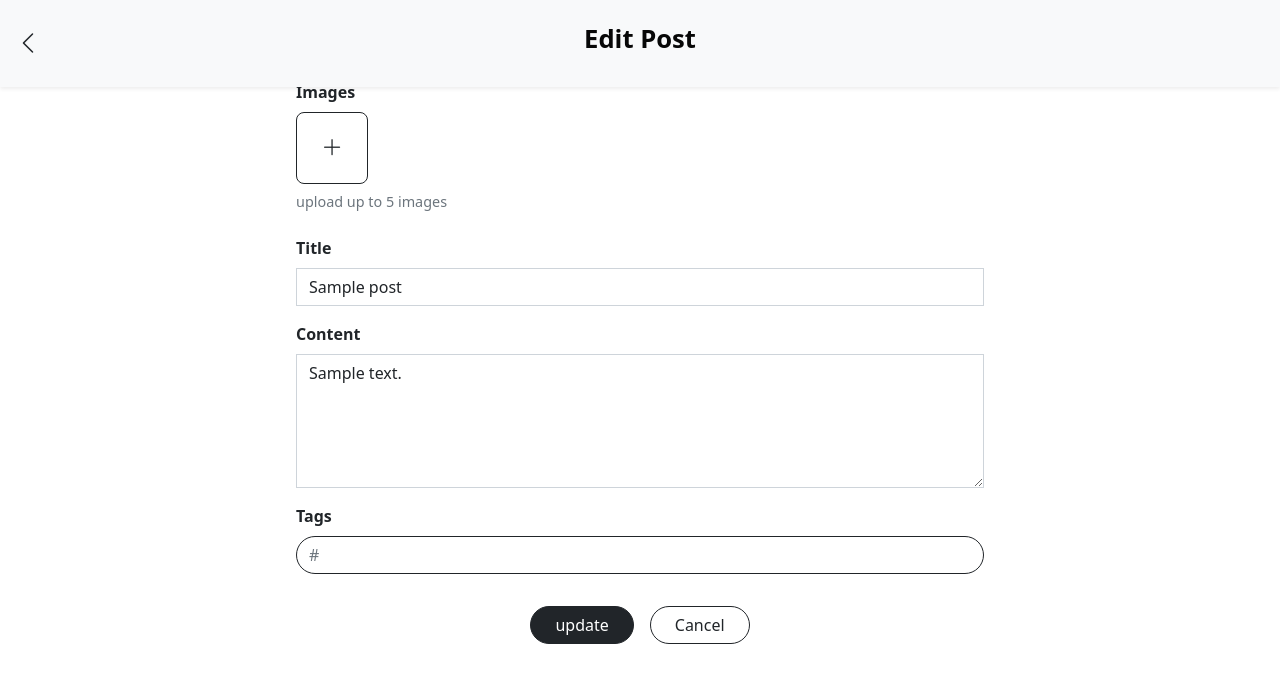
After one commit to JJYNG1023/Project_3_Mira_Blog, a Django app: a page that uses blog/templates/blog/edit_post.html in a window 1280 px wide. The commit adds this page. Shown: the top 683 px of the page. Run offline with Django 4.2, Linux system fonts and the light colour scheme; a user stored in the database is signed in; tables that the repository leaves empty hold one stand-in row (values such as "Sample post").

Commit message:
create edit/update blog post

```diff
--- /dev/null
+++ b/blog/templates/blog/edit_post.html
@@ -0,0 +1,102 @@
+{% extends "base.html" %} {% block navbar %} {% endblock %} {% block content %}
+
+<!-- duplicated from bookmark.html and revised the header to adapt create_post-->
+<header>
+  <nav class="navbar bg-light shadow-sm fixed-top">
+    <div class="container-fluid position-relative justify-content-center py-3">
+      <div>
+        <a
+          href="{% url 'home' %}"
+          class="position-absolute start-0 top-50 translate-middle-y ms-3 text-dark fs-4"
+          aria-label="Return to home"
+        >
+          <i class="bi bi-chevron-left"></i>
+        </a>
+      </div>
+
+      <div>
+        <h1>Edit Post</h1>
+      </div>
+    </div>
+  </nav>
+</header>
+
+<section class="container post-detail-section">
+  <form method="post" id="createPostForm" enctype="multipart/form-data">
+    {% csrf_token %} {{ post_form.non_field_errors }}
+    <!--area for uploading images-->
+    <div class="mb-4">
+      <label class="form-label fw-bold"> Images </label>
+      <div id="imagePreviewWrapper" class="d-flex flex-wrap gap-2 mb-2">
+        <label for="imageInput" class="image-upload-box">
+          <i class="bi bi-plus-lg"></i>
+        </label>
+      </div>
+
+      <input
+        class="d-none"
+        type="file"
+        id="imageInput"
+        name="images"
+        accept="image/*"
+        multiple
+      />
+      <p class="mira-post-preview text-muted">upload up to 5 images</p>
+    </div>
+
+    <!--title field-->
+    <div class="mb-3">
+      <label
+        for="{{ post_form.title.id_for_label }}"
+        class="form-label fw-bold"
+      >
+        Title
+      </label>
+      {{ post_form.title }} {{ post_form.title.errors }}
+    </div>
+
+    <!--content field-->
+    <div class="mb-3">
+      <label
+        for="{{ post_form.content.id_for_label }}"
+        class="form-label fw-bold"
+      >
+        Content
+      </label>
+      {{ post_form.content }} {{ post_form.content.errors }}
+    </div>
+
+    <!--tag filter-->
+    <div class="mb-4">
+      <label for="tagInput" class="form-label fw-bold"> Tags </label>
+      <input
+        type="text"
+        id="tagInput"
+        class="form-control rounded-pill border-dark"
+        placeholder="#"
+      />
+      <input
+        type="hidden"
+        id="tagNames"
+        name="tag_names"
+        value="{{existing_tags}}"
+      />
+      <div id="tagPreviewWrapper" class="d-flex flex-wrap gap-2 mt-2"></div>
+    </div>
+
+    <div class="d-flex justify-content-center gap-3 mb-5">
+      <button type="submit" class="btn btn-dark rounded-pill px-4">
+        update
+      </button>
+
+      <a
+        href="{% url 'post_detail' post.slug %}"
+        class="btn btn-outline-dark rounded-pill px-4"
+      >
+        Cancel
+      </a>
+    </div>
+  </form>
+</section>
+
+{% endblock %}
--- a/blog/urls.py
+++ b/blog/urls.py
@@ -29,6 +29,7 @@ urlpatterns = [
     path('create_post/', views.create_post, name='create_post'),
     # This line is added to handle the creation of new blog posts at the /create_post/ URL
 
+    path('blog/<slug:slug>/edit/', views.edit_post, name='edit_post'),
    # path('profile/', views.profile, name='profile'),
     # This line is added to handle the user profile view at the /profile/ URL
 
--- a/blog/views.py
+++ b/blog/views.py
@@ -214,13 +214,15 @@ def create_post(request):
         if len(images) > 5:
             messages.error(request, 'You can upload a maximum of 5 images.')
 
-        elif post_form.is_valid():
+        if post_form.is_valid():
             post = post_form.save(commit=False)
             post.author = request.user
             post.is_published = True
             post.save()
 
             #create tags
+            post.tags.clear()
+
             tags = [
                 tag.strip().replace('#','')
                 for tag in tag_names.split(',')
@@ -230,6 +232,11 @@ def create_post(request):
             for tag_name in tags:
                 tag, created = Tag.objects.get_or_create(name=tag_name)
                 post.tags.add(tag)
+
+            messages.success(request,'Post has been updated.')
+            return redirect('post_detail', slug=post.slug)
+        else:
+            messages.error(request, 'please check the form and try again.')
 
             #save uploaded images
             first_post_image = None
@@ -258,3 +265,46 @@ def create_post(request):
     }
 
     return render(request, 'blog/create_post.html', context)
+
+#edit post content and update post form
+def edit_post(request, slug):
+    if not request.user.is_authenticated:
+        return redirect('account_login')
+
+    post = get_object_or_404(Post, slug=slug, author=request.user)
+
+    if request.method == 'POST':
+        post_form = PostForm(request.POST, instance=post)
+        tag_names = request.POST.get('tag_names', '')
+
+        if post_form.is_valid():
+            post= post_form.save(commit=False)
+            post.author = request.user
+            post.is_published = True
+            post.save()
+            #update tags
+
+            post.tags.clear()
+            tags = [
+                tag.strip().replace('#', '')
+                for tag in tag_names.split(',')
+                if tag.strip()
+            ]
+            for tag_name in tags:
+                tag, created = Tag.objects.get_or_create(name=tag_name)
+                post.tags.add(tag)
+
+            messages.success(request, 'Post has been updated.')
+            return redirect('post_detail', slug=post.slug)
+        else: messages.error(request,'please check the form and try again')
+    else:
+        post_form = PostForm(instance=post)
+
+    existing_tags = ','.join([tag.name for tag in post.tags.all()])
+
+    context = {
+        'post': post,
+        'post_form': post_form,
+        'existing_tags': existing_tags,
+    }
+    return render(request, 'blog/edit_post.html', context)
```
Also changed, not shown: blog/templates/blog/post_detail.html (+7 -1 lines), blog/templates/blog/post_list.html (deleted).
